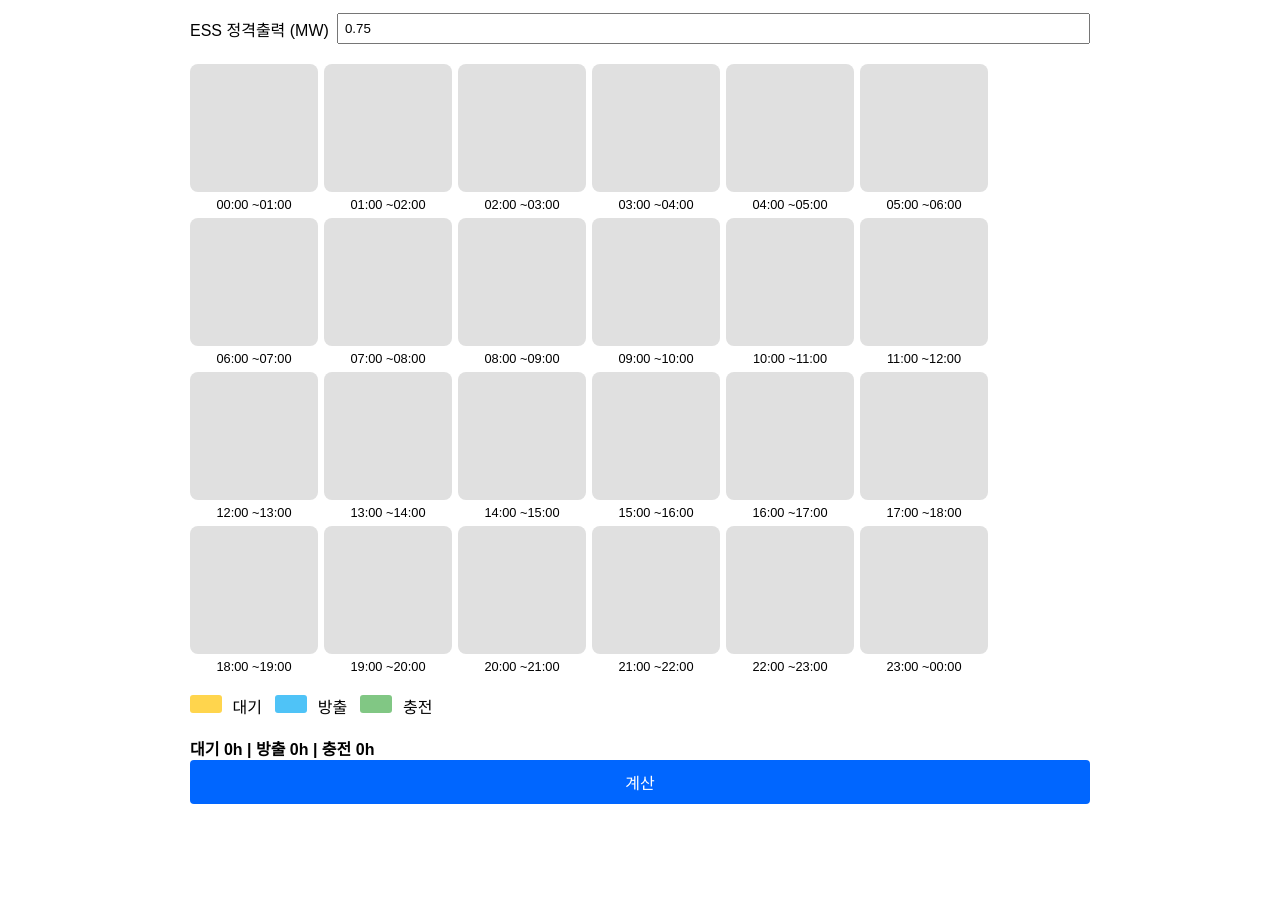
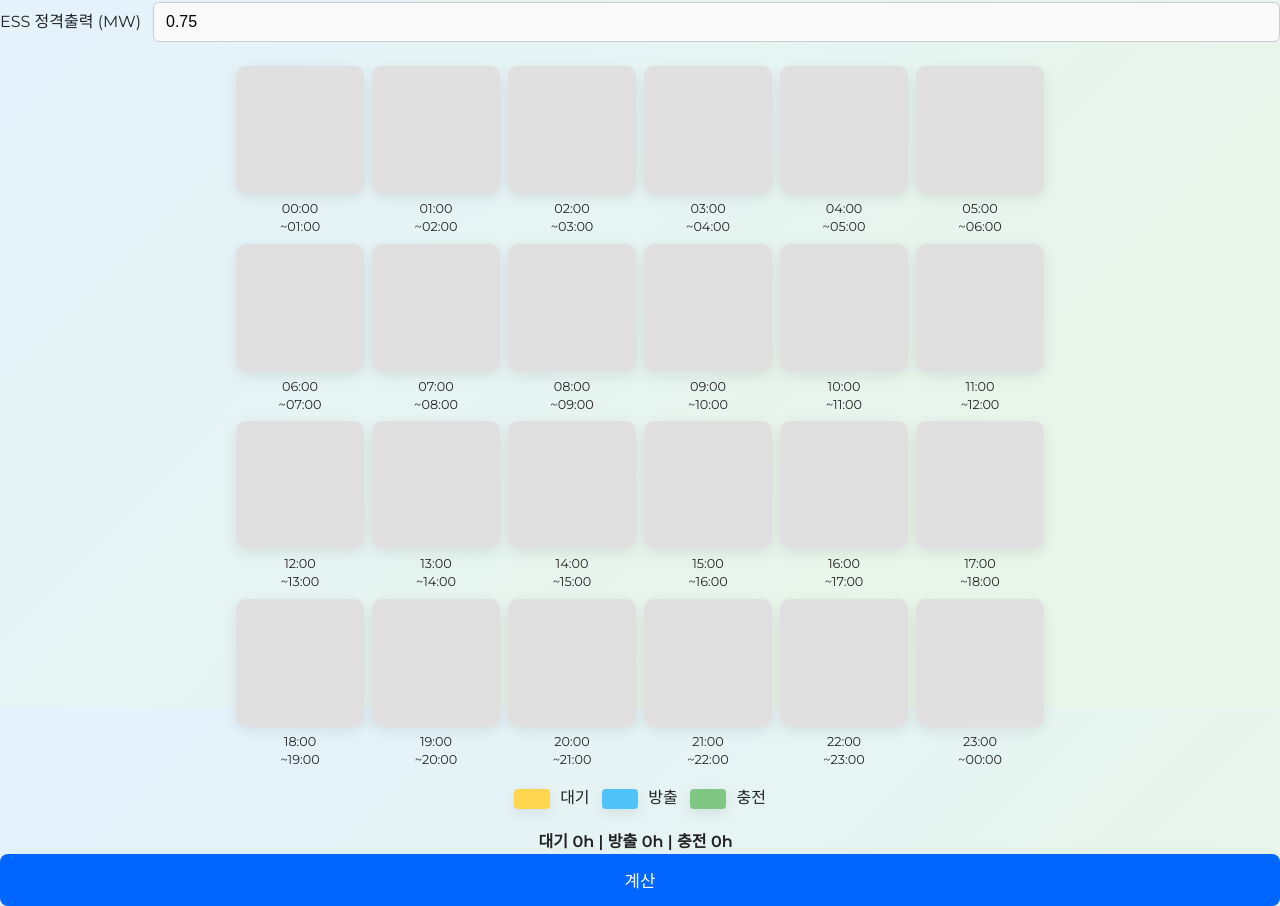
Before and after one commit to jaegwan0804/vicalculator, a plain HTML site: page index.html in a window 1280 px wide. Shown: the part 93-999 px from the top of the page. Before the commit the page ends 937 px from the top, so only its background shows below. Drawn offline with Linux system fonts and the light colour scheme.

Commit message:
Update style.css

```diff
--- a/style.css
+++ b/style.css
@@ -1,59 +1,91 @@
-/* 기본 레이아웃 */
-body{
-  font-family: Arial, sans-serif;
-  max-width: 900px;               /* 넓이 확대 */
-  margin: 40px auto;
+/* 1. 글꼴 · 바탕 */
+@import url("https://fonts.googleapis.com/css2?family=Montserrat:wght@400;600&display=swap");
+
+:root{
+  --blue:#0066ff;
+  --yellow:#ffd54d;
+  --green:#81c784;
+  --sky:#4fc3f7;
+  --gray:#f0f2f5;
+  --shadow:0 4px 14px rgba(0,0,0,.08);
 }
-h1{ text-align:center; margin-bottom:20px; }
 
-.inline{ display:flex; align-items:center; gap:8px; margin-bottom:18px; }
-input{ flex:1; padding:6px; }
+html,body{
+  height:100%; margin:0;
+  font-family:"Montserrat",Arial,Helvetica,sans-serif;
+  background:linear-gradient(135deg,#e3f2fd 0%,#e8f5e9 80%);
+  color:#222; line-height:1.4;
+}
 
-/* 24칸(6×4) 그리드 */
+/* 2. 카드 형태 컨테이너 */
+body>h1{ text-align:center; padding-top:30px; margin:0 0 20px; }
+
+.container{
+  max-width:960px;
+  margin:0 auto 60px;
+  background:white;
+  border-radius:16px;
+  padding:32px 40px 48px;
+  box-shadow:var(--shadow);
+}
+
+/* 3. 입력박스 */
+.inline{
+  display:flex; align-items:center; gap:12px;
+  margin-bottom:24px;
+}
+input{
+  flex:1; padding:10px 12px;
+  font-size:1rem; border:1px solid #ccc;
+  border-radius:6px; background:#fafafa;
+}
+input:focus{ outline:none; border-color:var(--blue); box-shadow:0 0 0 2px rgba(0,102,255,.15); }
+
+/* 4. 24칸 그리드 (2배 크기 유지) */
 .grid{
   display:grid;
-  grid-template-columns: repeat(6, 128px);  /* 6칸 */
-  gap:6px;
-  margin:20px 0;
+  grid-template-columns:repeat(6,128px);
+  gap:8px; margin:24px 0 18px;
+  justify-content:center;
 }
 .wrap{ display:flex; flex-direction:column; align-items:center; }
 
-/* 셀 스타일 */
 .cell{
-  width:128px; height:128px; cursor:pointer;
-  background:#e0e0e0; border-radius:8px;
+  width:128px; height:128px; border-radius:10px;
+  background:#e0e0e0; cursor:pointer;
+  transition:transform .15s ease, box-shadow .15s ease;
+  box-shadow:var(--shadow);
 }
-.cell.standby   { background:#ffd54d; } /* 대기(노랑) */
-.cell.discharge { background:#4fc3f7; } /* 방출(파랑) */
-.cell.charge    { background:#81c784; } /* 충전(초록) */
+.cell:hover{ transform:translateY(-4px); box-shadow:0 6px 18px rgba(0,0,0,.12);}
+.cell.standby   { background:var(--yellow); }
+.cell.discharge { background:var(--sky);    }
+.cell.charge    { background:var(--green);  }
 
-/* 시간대 라벨 */
 .time-label{
-  font-size:0.8rem;
-  margin-top:6px; text-align:center; line-height:1.1;
+  margin-top:6px; text-align:center; font-size:0.8rem; white-space:pre;
 }
 
-/* 범례 */
-.legend{ margin-bottom:14px; font-size:1rem; }
+/* 5. 범례 디자인 */
+.legend{ margin-bottom:20px; font-size:1rem; text-align:center; }
 .legend-box{
-  display:inline-block;
-  width:32px; height:18px; border-radius:3px; margin-right:6px;
+  display:inline-block; width:36px; height:20px; border-radius:4px;
+  margin-right:6px; vertical-align:middle; box-shadow:var(--shadow);
 }
-.legend-box.standby   { background:#ffd54d; }
-.legend-box.discharge { background:#4fc3f7; }
-.legend-box.charge    { background:#81c784; }
+.standby   { background:var(--yellow); }
+.discharge { background:var(--sky);    }
+.charge    { background:var(--green);  }
 
-/* 요약·버튼·결과 */
-#summary{ margin:18px 0; font-weight:600; }
+/* 6. 요약·버튼·결과 */
+#summary{ margin:22px 0; font-weight:600; text-align:center; }
+
 #calcBtn{
-  padding:10px; width:100%;
-  background:#0066ff; color:#fff;
-  border:none; border-radius:4px; cursor:pointer;
-  font-size:1rem;
+  display:block; width:100%; padding:14px 0; font-size:1.05rem;
+  background:var(--blue); color:#fff; border:none; border-radius:8px;
+  cursor:pointer; box-shadow:var(--shadow); transition:background .2s;
 }
+#calcBtn:hover{ background:#0052d9; }
+
 #result{
-  margin-top:22px;
-  font-size:1.1rem;
-  font-weight:bold;
-  text-align:center;
+  margin-top:28px; text-align:center;
+  font-size:1.15rem; font-weight:600;
 }
```
